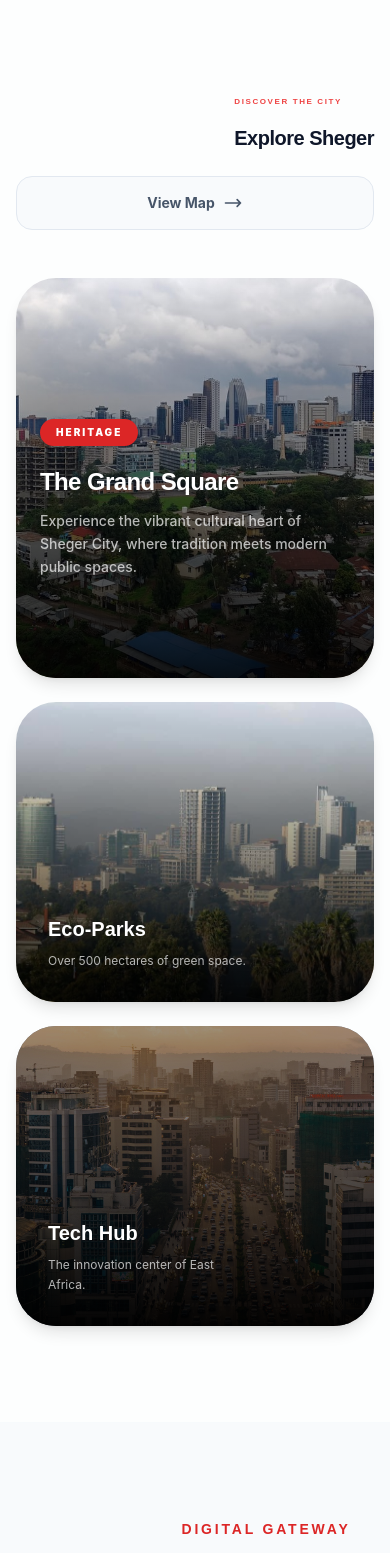
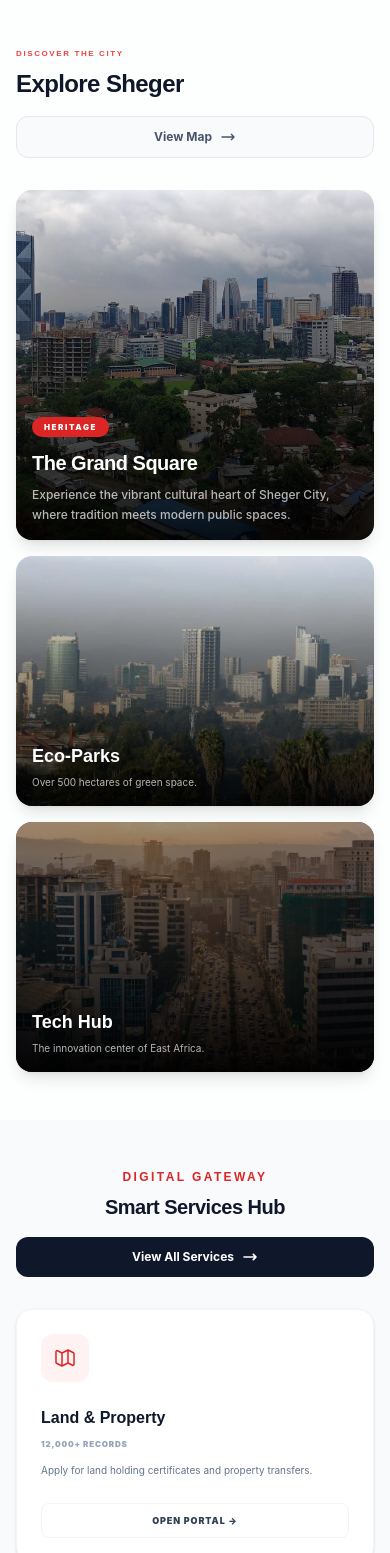
Before and after one commit to Yanol-TEch-Solution/sheger-city, a React (Vite) app in the folder frontend/: page / in a window 390 px wide. Shown: the part 4960-6513 px from the top of the page. Built offline with nearby package versions, Linux system fonts and the light colour scheme; no server answers.

Commit message:
feat: implement service details page and modular home dashboard components

```diff
--- a/frontend/src/components/home/ExploreSection.tsx
+++ b/frontend/src/components/home/ExploreSection.tsx
@@ -6,24 +6,24 @@ export default function ExploreSection() {
   const { t } = useTranslation();
   return (
     <>
-      <section className="py-24 bg-white/60 relative z-20 border-b border-slate-100/50">
+      <section className="py-12 sm:py-16 md:py-20 lg:py-24 bg-white/60 relative z-20 border-b border-slate-100/50">
         <div className="max-w-7xl mx-auto px-4 sm:px-6 lg:px-8">
-          <div className="flex flex-col sm:flex-row items-end justify-between mb-12 sm:mb-16 gap-6">
-            <div>
-              <h2 className="text-[8px] sm:text-[10px] font-bold tracking-[0.2em] uppercase text-red-500 mb-4">
+          <div className="flex flex-col sm:flex-row items-start sm:items-end justify-between mb-8 sm:mb-12 lg:mb-16 gap-4 sm:gap-6">
+            <div className="w-full sm:w-auto">
+              <h2 className="text-[8px] sm:text-[10px] font-bold tracking-[0.2em] uppercase text-red-500 mb-2 sm:mb-4">
                 {t("home.explore.badge")}
               </h2>
-              <h3 className="text-xl sm:text-3xl font-bold text-slate-900 tracking-tight font-display">
+              <h3 className="text-2xl sm:text-3xl lg:text-4xl font-bold text-slate-900 tracking-tight font-display">
                 {t("home.explore.title")}
               </h3>
             </div>
             <Link
               to="/explore"
-              className="w-full sm:w-auto flex items-center justify-center gap-2 text-slate-600 font-bold hover:text-red-500 transition-colors px-6 py-4 bg-slate-50 rounded-2xl border border-slate-200 text-sm"
+              className="w-full sm:w-auto flex items-center justify-center gap-2 text-slate-600 font-bold hover:text-red-500 transition-colors px-4 sm:px-6 py-3 sm:py-4 bg-slate-50 rounded-xl sm:rounded-2xl border border-slate-200 text-xs sm:text-sm whitespace-nowrap"
             >
               {t("home.explore.view_map")}
               <svg
-                className="w-5 h-5"
+                className="w-4 h-4 sm:w-5 sm:h-5"
                 fill="none"
                 stroke="currentColor"
                 viewBox="0 0 24 24"
@@ -38,9 +38,9 @@ export default function ExploreSection() {
             </Link>
           </div>
 
-          <div className="grid grid-cols-1 sm:grid-cols-2 lg:grid-cols-3 gap-6">
+          <div className="grid grid-cols-1 sm:grid-cols-2 lg:grid-cols-3 gap-4 sm:gap-6">
             {/* Grand Square Card */}
-            <Link to="/explore/grand-square" className="sm:col-span-2 sm:row-span-2 min-h-[400px] relative rounded-[2.5rem] overflow-hidden group shadow-lg block">
+            <Link to="/explore/grand-square" className="sm:col-span-2 sm:row-span-2 min-h-[350px] sm:min-h-[400px] lg:min-h-[450px] relative rounded-2xl sm:rounded-[2.5rem] overflow-hidden group shadow-lg block">
               <motion.div
                 initial={{ opacity: 0, scale: 0.95 }}
                 whileInView={{ opacity: 1, scale: 1 }}
@@ -51,25 +51,25 @@ export default function ExploreSection() {
                 <div className="absolute inset-0 bg-gradient-to-t from-black/90 via-black/40 to-transparent"></div>
 
                 {/* Content */}
-                <div className="absolute bottom-0 left-0 p-6 sm:p-10 w-full flex flex-col sm:flex-row sm:items-end justify-between gap-6">
+                <div className="absolute bottom-0 left-0 p-4 sm:p-6 lg:p-10 w-full flex flex-col sm:flex-row sm:items-end justify-between gap-4 sm:gap-6">
                   <div className="max-w-xl">
-                    <span className="px-4 py-1.5 bg-red-600 text-white text-[10px] font-black uppercase tracking-[0.2em] rounded-full mb-5 inline-block">
+                    <span className="px-3 sm:px-4 py-1 sm:py-1.5 bg-red-600 text-white text-[8px] sm:text-[10px] font-black uppercase tracking-[0.2em] rounded-full mb-3 sm:mb-5 inline-block">
                       {t("home.explore.heritage_badge")}
                     </span>
-                    <h4 className="text-2xl sm:text-4xl font-bold text-white mb-3 font-display tracking-tight">
+                    <h4 className="text-xl sm:text-2xl lg:text-4xl font-bold text-white mb-2 sm:mb-3 font-display tracking-tight">
                       {t("home.explore.grand_square")}
                     </h4>
-                    <p className="text-white/70 max-w-md text-sm leading-relaxed font-medium">
+                    <p className="text-white/70 max-w-md text-xs sm:text-sm leading-relaxed font-medium">
                       {t("home.explore.grand_square_desc")}
                     </p>
                   </div>
 
                   {/* Hidden See More Button - Pops on card hover */}
-                  <div className="translate-y-6 opacity-0 group-hover:translate-y-0 group-hover:opacity-100 transition-all duration-700 ease-[0.22,1,0.36,1] transform-gpu">
-                    <div className="px-7 py-3 bg-white text-slate-950 font-bold text-sm rounded-full shadow-2xl flex items-center gap-3 whitespace-nowrap font-display">
+                  <div className="translate-y-6 opacity-0 group-hover:translate-y-0 group-hover:opacity-100 transition-all duration-700 ease-[0.22,1,0.36,1] transform-gpu hidden sm:block">
+                    <div className="px-5 sm:px-7 py-2 sm:py-3 bg-white text-slate-950 font-bold text-xs sm:text-sm rounded-full shadow-2xl flex items-center gap-2 sm:gap-3 whitespace-nowrap font-display">
                       Explore Story
-                      <div className="w-7 h-7 rounded-full bg-red-600 flex items-center justify-center text-white shadow-lg shadow-red-600/30">
-                        <svg className="w-4 h-4" fill="none" stroke="currentColor" viewBox="0 0 24 24"><path d="M17 8l4 4m0 0l-4 4m4-4H3" strokeWidth="2.5" strokeLinecap="round" strokeLinejoin="round"/></svg>
+                      <div className="w-6 h-6 sm:w-7 sm:h-7 rounded-full bg-red-600 flex items-center justify-center text-white shadow-lg shadow-red-600/30">
+                        <svg className="w-3 h-3 sm:w-4 sm:h-4" fill="none" stroke="currentColor" viewBox="0 0 24 24"><path d="M17 8l4 4m0 0l-4 4m4-4H3" strokeWidth="2.5" strokeLinecap="round" strokeLinejoin="round"/></svg>
                       </div>
                     </div>
                   </div>
@@ -78,7 +78,7 @@ export default function ExploreSection() {
             </Link>
 
             {/* Eco Parks Card */}
-            <Link to="/explore/eco-parks" className="min-h-[300px] relative rounded-[2.5rem] overflow-hidden group shadow-lg block">
+            <Link to="/explore/eco-parks" className="min-h-[250px] sm:min-h-[300px] relative rounded-2xl sm:rounded-[2.5rem] overflow-hidden group shadow-lg block">
               <motion.div
                 initial={{ opacity: 0, scale: 0.95 }}
                 whileInView={{ opacity: 1, scale: 1 }}
@@ -88,20 +88,20 @@ export default function ExploreSection() {
               >
                 <div className="absolute inset-0 bg-[url('/city-4.jpg')] bg-cover bg-center transition-transform duration-[10000ms] group-hover:scale-110"></div>
                 <div className="absolute inset-0 bg-gradient-to-t from-black/90 via-black/40 to-transparent"></div>
-                <div className="absolute bottom-0 left-0 p-8 w-full flex items-end justify-between">
+                <div className="absolute bottom-0 left-0 p-4 sm:p-6 lg:p-8 w-full flex items-end justify-between gap-3">
                   <div className="max-w-[70%]">
-                    <h4 className="text-xl sm:text-2xl font-bold text-white mb-2 font-display">
+                    <h4 className="text-lg sm:text-xl lg:text-2xl font-bold text-white mb-1 sm:mb-2 font-display">
                       {t("home.explore.eco_parks")}
                     </h4>
-                    <p className="text-white/70 text-xs leading-relaxed line-clamp-2">
+                    <p className="text-white/70 text-[10px] sm:text-xs leading-relaxed line-clamp-2">
                       {t("home.explore.eco_parks_desc")}
                     </p>
                   </div>
 
                   {/* Hidden See More Button */}
-                  <div className="translate-y-6 opacity-0 group-hover:translate-y-0 group-hover:opacity-100 transition-all duration-700 ease-[0.22,1,0.36,1] transform-gpu">
-                    <div className="w-10 h-10 rounded-full bg-white flex items-center justify-center text-slate-950 shadow-2xl">
-                      <svg className="w-5 h-5" fill="none" stroke="currentColor" viewBox="0 0 24 24"><path d="M17 8l4 4m0 0l-4 4m4-4H3" strokeWidth="2.5" strokeLinecap="round" strokeLinejoin="round"/></svg>
+                  <div className="translate-y-6 opacity-0 group-hover:translate-y-0 group-hover:opacity-100 transition-all duration-700 ease-[0.22,1,0.36,1] transform-gpu hidden sm:block">
+                    <div className="w-8 h-8 sm:w-10 sm:h-10 rounded-full bg-white flex items-center justify-center text-slate-950 shadow-2xl">
+                      <svg className="w-4 h-4 sm:w-5 sm:h-5" fill="none" stroke="currentColor" viewBox="0 0 24 24"><path d="M17 8l4 4m0 0l-4 4m4-4H3" strokeWidth="2.5" strokeLinecap="round" strokeLinejoin="round"/></svg>
                     </div>
                   </div>
                 </div>
@@ -109,7 +109,7 @@ export default function ExploreSection() {
             </Link>
 
             {/* Tech Hub Card */}
-            <Link to="/explore/tech-hub" className="min-h-[300px] relative rounded-[2.5rem] overflow-hidden group shadow-lg bg-slate-900 block">
+            <Link to="/explore/tech-hub" className="min-h-[250px] sm:min-h-[300px] relative rounded-2xl sm:rounded-[2.5rem] overflow-hidden group shadow-lg bg-slate-900 block">
               <motion.div
                 initial={{ opacity: 0, scale: 0.95 }}
                 whileInView={{ opacity: 1, scale: 1 }}
@@ -119,20 +119,20 @@ export default function ExploreSection() {
               >
                 <div className="absolute inset-0 bg-[url('/city-1.jpg')] bg-cover bg-center opacity-60 transition-transform duration-[10000ms] group-hover:scale-110"></div>
                 <div className="absolute inset-0 bg-gradient-to-t from-black/95 via-black/40 to-transparent"></div>
-                <div className="absolute bottom-0 left-0 p-8 w-full flex items-end justify-between">
+                <div className="absolute bottom-0 left-0 p-4 sm:p-6 lg:p-8 w-full flex items-end justify-between gap-3">
                   <div className="max-w-[70%]">
-                    <h4 className="text-xl sm:text-2xl font-bold text-white mb-2 font-display">
+                    <h4 className="text-lg sm:text-xl lg:text-2xl font-bold text-white mb-1 sm:mb-2 font-display">
                       {t("home.explore.tech_hub")}
                     </h4>
-                    <p className="text-white/70 text-xs leading-relaxed line-clamp-2">
+                    <p className="text-white/70 text-[10px] sm:text-xs leading-relaxed line-clamp-2">
                       {t("home.explore.tech_hub_desc")}
                     </p>
                   </div>
 
                   {/* Hidden See More Button */}
-                  <div className="translate-y-6 opacity-0 group-hover:translate-y-0 group-hover:opacity-100 transition-all duration-700 ease-[0.22,1,0.36,1] transform-gpu">
-                    <div className="w-10 h-10 rounded-full bg-white flex items-center justify-center text-slate-950 shadow-2xl">
-                      <svg className="w-5 h-5" fill="none" stroke="currentColor" viewBox="0 0 24 24"><path d="M17 8l4 4m0 0l-4 4m4-4H3" strokeWidth="2.5" strokeLinecap="round" strokeLinejoin="round"/></svg>
+                  <div className="translate-y-6 opacity-0 group-hover:translate-y-0 group-hover:opacity-100 transition-all duration-700 ease-[0.22,1,0.36,1] transform-gpu hidden sm:block">
+                    <div className="w-8 h-8 sm:w-10 sm:h-10 rounded-full bg-white flex items-center justify-center text-slate-950 shadow-2xl">
+                      <svg className="w-4 h-4 sm:w-5 sm:h-5" fill="none" stroke="currentColor" viewBox="0 0 24 24"><path d="M17 8l4 4m0 0l-4 4m4-4H3" strokeWidth="2.5" strokeLinecap="round" strokeLinejoin="round"/></svg>
                     </div>
                   </div>
                 </div>
--- a/frontend/src/components/home/ServicesHubSection.tsx
+++ b/frontend/src/components/home/ServicesHubSection.tsx
@@ -6,24 +6,24 @@ export default function ServicesHubSection() {
   const { t } = useTranslation();
   return (
     <>
-      <section className="py-24 sm:py-32 bg-slate-50/65 relative overflow-hidden z-20">
+      <section className="py-12 sm:py-16 md:py-20 lg:py-24 xl:py-32 bg-slate-50/65 relative overflow-hidden z-20">
         <div className="max-w-7xl mx-auto px-4 sm:px-6 lg:px-8 relative z-10">
-          <div className="flex flex-col lg:flex-row items-end justify-between mb-16 gap-8">
-            <div className="max-w-2xl text-center lg:text-left">
-              <h2 className="text-red-600 font-bold tracking-[0.2em] uppercase text-sm mb-4">
+          <div className="flex flex-col lg:flex-row items-start lg:items-end justify-between mb-8 sm:mb-12 lg:mb-16 gap-4 sm:gap-6 lg:gap-8">
+            <div className="max-w-2xl text-center lg:text-left w-full lg:w-auto">
+              <h2 className="text-red-600 font-bold tracking-[0.2em] uppercase text-xs sm:text-sm mb-2 sm:mb-4">
                 {t("home.services_hub.badge")}
               </h2>
-              <h3 className="text-2xl sm:text-4xl font-bold text-slate-900 tracking-tight font-display">
+              <h3 className="text-xl sm:text-2xl md:text-3xl lg:text-4xl font-bold text-slate-900 tracking-tight font-display">
                 {t("home.services_hub.title")}
               </h3>
             </div>
             <Link
               to="/services"
-              className="px-8 py-4 bg-slate-900 text-white font-bold rounded-2xl hover:bg-slate-800 transition-all flex items-center gap-3 group text-sm"
+              className="w-full lg:w-auto px-6 sm:px-8 py-3 sm:py-4 bg-slate-900 text-white font-bold rounded-xl sm:rounded-2xl hover:bg-slate-800 transition-all flex items-center justify-center gap-2 sm:gap-3 group text-xs sm:text-sm whitespace-nowrap"
             >
               {t("home.services_hub.view_all")}
               <svg
-                className="w-5 h-5 group-hover:translate-x-1 transition-transform"
+                className="w-4 h-4 sm:w-5 sm:h-5 group-hover:translate-x-1 transition-transform"
                 fill="none"
                 stroke="currentColor"
                 viewBox="0 0 24 24"
@@ -38,7 +38,7 @@ export default function ServicesHubSection() {
             </Link>
           </div>
 
-          <div className="grid grid-cols-1 md:grid-cols-2 lg:grid-cols-4 gap-6 sm:gap-8">
+          <div className="grid grid-cols-1 sm:grid-cols-2 lg:grid-cols-4 gap-4 sm:gap-6 lg:gap-8">
             {[
               {
                 id: "land-certificate",
@@ -86,19 +86,19 @@ export default function ServicesHubSection() {
                   damping: 25,
                   delay: i * 0.1
                 }}
-                className="group relative bg-white p-8 rounded-[2rem] border border-slate-100 shadow-sm hover:shadow-2xl hover:shadow-red-500/10 transition-all flex flex-col h-full perspective-[800px]"
+                className="group relative bg-white p-6 sm:p-8 rounded-2xl sm:rounded-[2rem] border border-slate-100 shadow-sm hover:shadow-2xl hover:shadow-red-500/10 transition-all flex flex-col h-full perspective-[800px]"
               >
-                <div className="w-14 h-14 rounded-2xl bg-red-50 flex items-center justify-center text-red-600 mb-8 group-hover:bg-red-600 group-hover:text-white transition-colors">
-                  <svg className="w-7 h-7" fill="none" stroke="currentColor" viewBox="0 0 24 24">
+                <div className="w-12 h-12 sm:w-14 sm:h-14 rounded-xl sm:rounded-2xl bg-red-50 flex items-center justify-center text-red-600 mb-6 sm:mb-8 group-hover:bg-red-600 group-hover:text-white transition-colors">
+                  <svg className="w-6 h-6 sm:w-7 sm:h-7" fill="none" stroke="currentColor" viewBox="0 0 24 24">
                     <path d={service.icon} strokeWidth="1.5" strokeLinecap="round" strokeLinejoin="round" />
                   </svg>
                 </div>
-                <h4 className="text-lg font-bold text-slate-900 mb-2 font-display">{service.title}</h4>
-                <p className="text-slate-400 text-[8px] font-black uppercase tracking-widest mb-4">{service.count}</p>
-                <p className="text-slate-500 text-[10px] leading-relaxed mb-8">{service.desc}</p>
+                <h4 className="text-base sm:text-lg font-bold text-slate-900 mb-2 font-display">{service.title}</h4>
+                <p className="text-slate-400 text-[8px] font-black uppercase tracking-widest mb-3 sm:mb-4">{service.count}</p>
+                <p className="text-slate-500 text-[10px] sm:text-xs leading-relaxed mb-6 sm:mb-8 flex-grow">{service.desc}</p>
                 <Link
                   to={`/services/${service.id}`}
-                  className="mt-auto w-full py-3 text-center text-[9px] font-black uppercase tracking-widest text-slate-700 border border-slate-100 rounded-xl hover:bg-slate-50 hover:text-red-600 transition-all"
+                  className="mt-auto w-full py-2.5 sm:py-3 text-center text-[9px] sm:text-[10px] font-black uppercase tracking-widest text-slate-700 border border-slate-100 rounded-lg sm:rounded-xl hover:bg-slate-50 hover:text-red-600 transition-all"
                 >
                   {t("home.services_hub.open_portal")} &rarr;
                 </Link>
--- a/frontend/src/pages/ExploreDetail.tsx
+++ b/frontend/src/pages/ExploreDetail.tsx
@@ -2,6 +2,7 @@ import { useParams, Link } from 'react-router-dom';
 import { useTranslation } from 'react-i18next';
 import { motion, AnimatePresence } from 'framer-motion';
 import { useState } from 'react';
+import BackButton from '../components/BackButton';
 
 const EXPLORE_DATA: Record<string, any> = {
   'grand-square': {
@@ -84,6 +85,11 @@ export default function ExploreDetail() {
           <img src={data.image} alt={data.title} className="w-full h-full object-cover opacity-50" />
           <div className="absolute inset-0 bg-gradient-to-t from-slate-950 via-slate-950/20 to-transparent" />
         </motion.div>
+
+        {/* Back Button */}
+        <div className="absolute top-4 left-4 sm:top-8 sm:left-8 z-20">
+          <BackButton to="/explore" label="Back to Explore" className="bg-white/10 backdrop-blur-md hover:bg-white/20 text-white rounded-xl px-6 py-3" />
+        </div>
 
         <div className="relative z-10 max-w-7xl mx-auto px-4 sm:px-6 lg:px-8 pt-12">
           <motion.div
--- a/frontend/src/pages/ServiceDetail.tsx
+++ b/frontend/src/pages/ServiceDetail.tsx
@@ -2,6 +2,7 @@ import { useState, useEffect } from "react";
 import { useParams, Link } from "react-router-dom";
 import { motion, AnimatePresence } from "framer-motion";
 import { useTranslation } from "react-i18next";
+import BackButton from "../components/BackButton";
 
 const SERVICES = [
   {
```
Also changed, not shown: frontend/src/components/BackButton.tsx (added, +30 -0 lines), frontend/src/components/home/MobileAppSection.tsx (+61 -80 lines).
